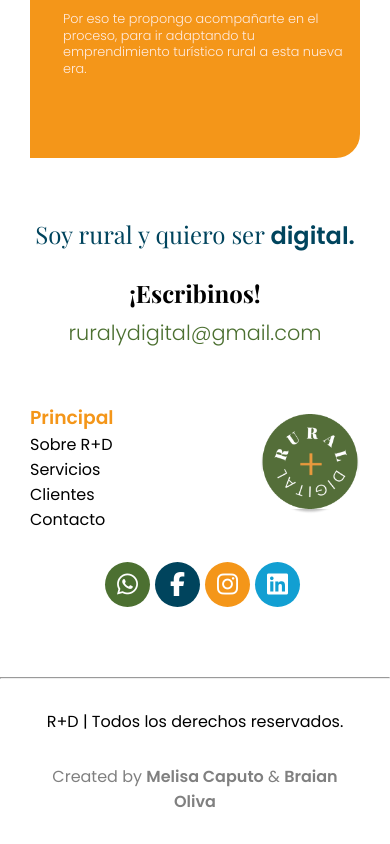
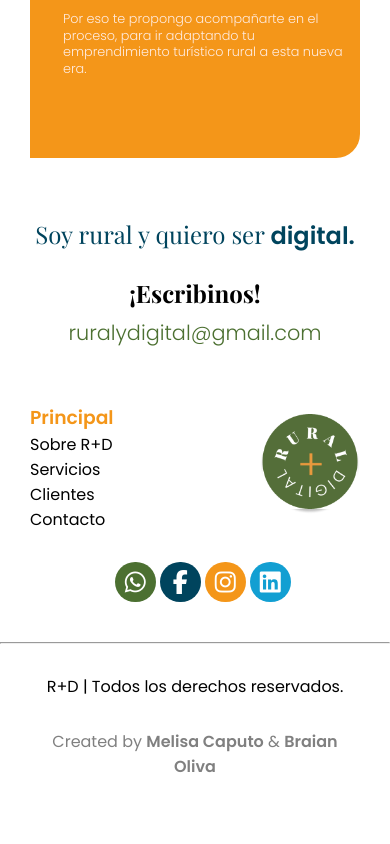
Before and after one commit to Valiente23/RMASD, a website: page index.html in a window 390 px wide. Shown: the part 6881-7725 px from the top of the page. After the commit the page ends 7690 px from the top, so only its background shows below. Drawn offline with nearby package versions, Linux system fonts and the light colour scheme; files that its build step writes are made by us from their sources; a web font is replaced by a local one.

Commit message:
correcion tamaños footer

```diff
--- a/scss/footer.scss
+++ b/scss/footer.scss
@@ -224,18 +224,13 @@ footer {
 }
 @media only screen and (max-width: 555px) {
   footer {
-    margin-top: 50px;
-
         .footer_container {
-      display: grid;
-      margin-bottom: 40px;
             padding: 0 30px;
             grid-template-columns: 1fr 1fr;
             grid-template-rows: max-content max-content;
+            margin-bottom: 10px;
 
             .logos__container {
-        display: flex;
-        margin: 20px;
                 align-items: center;
                 justify-content: center;
                 grid-row-start: 2;
@@ -244,91 +239,37 @@ footer {
                 grid-column-end: 3;
 
                 .fa-whatsapp {
-          display: flex;
-          justify-content: center;
-          align-items: center;
-          width: 30px;
-          height: 30px;
-          background-color: $color-green;
-          color: white;
+                    width: 25px;
                     font-size: 1.5em;
-          border-radius: 50%;
-          padding: 45%;
-          margin: 10px;
                 }
 
                 .fa-facebook-f {
-          display: flex;
-          justify-content: center;
-          align-items: center;
-          width: 30px;
-          height: 30px;
-          background-color: $color-blue;
-          color: white;
+                    width: 25px;
                     font-size: 1.5em;
-          border-radius: 50%;
-          padding: 45%;
-          margin: 10px;
                 }
 
                 .fa-instagram {
-          display: flex;
-          justify-content: center;
-          align-items: center;
-          width: 30px;
-          height: 30px;
-          background-color: $color-orange;
-          color: white;
+                    width: 25px;
                     font-size: 1.5em;
-          border-radius: 50%;
-          padding: 45%;
-          margin: 10px;
                 }
 
                 .fa-linkedin {
-          display: flex;
-          justify-content: center;
-          align-items: center;
-          width: 30px;
-          height: 30px;
-          background-color: $color-blue-light;
-          color: white;
+                    width: 25px;
                     font-size: 1.5em;
-          border-radius: 50%;
-          padding: 45%;
-          margin: 10px;
                 }
             }
 
             .menu_footer {
                 font-size: 1em;
-        h3 {
-          color: $color-orange;
             }
 
-        ul {
-          display: flex;
-          flex-direction: column;
-          align-items: flex-start;
-        }
+            .footer__container-logo {
+                align-self: center;
 
-        li {
-          list-style-type: none;
-          margin-left: 0px;
-        }
-      }
-      .footer__container-logo {
-        justify-self: flex-end;
-        align-self: center;
                 img {
                     width: 100px;
                 }
             }
         }
-
-    p {
-      margin: 30px;
-      text-align: center;
     }
 }
-}
```
Lines whose indentation alone changed are shown as unchanged.
